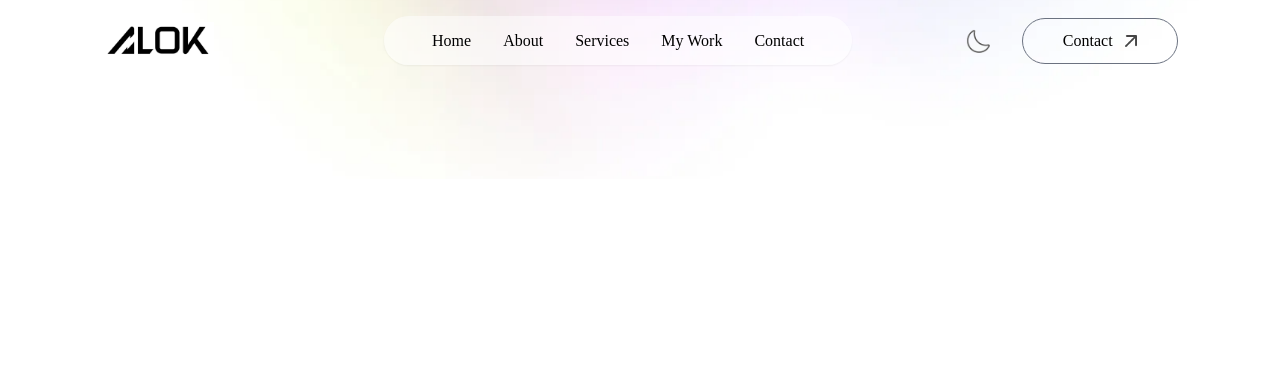
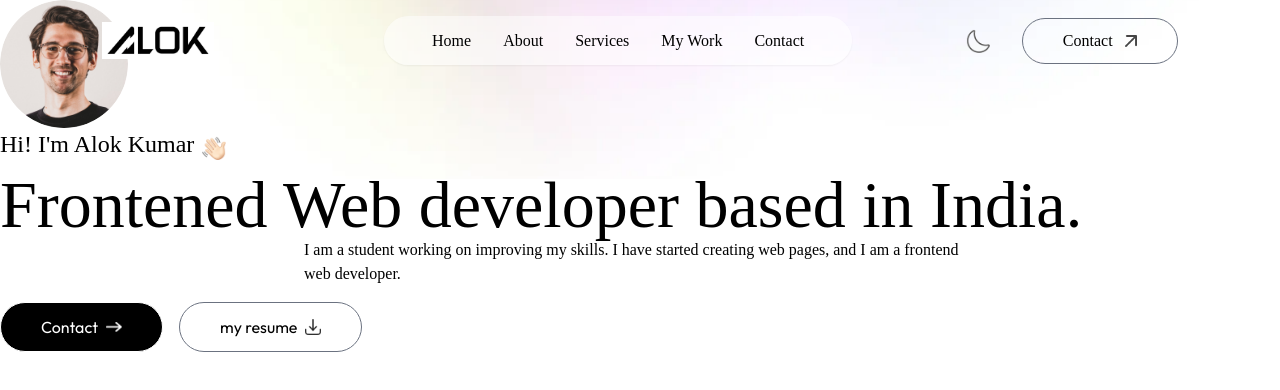
Before and after one commit to SiLEnT-24/webfolio, a Next.js app: page / in a window 1280 px wide. Shown: the top 390 px of the page. Built offline with nearby package versions, Linux system fonts and the light colour scheme; a web font is replaced by a local one.

Commit message:
Add Header component with profile and contact information

```diff
--- /dev/null
+++ b/app/components/Header.jsx
@@ -0,0 +1,36 @@
+import Image from 'next/image'
+import {assets} from '@/assets/assets'
+import React from 'react'
+
+const Header = () =>{
+    return(
+        <div>
+            <div>
+                <Image src={assets.profile_img} alt="" className='rounded-full w-32' />
+            </div>
+                <h3 className='flex items-end gap-2 text-xl md:text-2xl mb-3 font-Ovo'>
+                Hi! I'm Alok Kumar <Image src={assets.hand_icon} alt=""
+                className='w-6' /> </h3>
+                <h1 className='text-3xl sm:text-6xl lg:text-[66px] font-Ovo'>
+                    Frontened Web developer based in India.
+                </h1>
+                <p className='max-w-2xl mx-auto font-Ovo'>
+                     I am a student working on improving my skills.
+                     I have started creating web pages, and I am a frontend web developer.
+                </p>
+                <div className='flex flex-col sm:flex-row items-center gap-4 mt-4'>
+                    <a href="#contact"
+                    className='px-10 py-3 border border-white rounded-full bg-black text-white flex items-center gap-2'>
+                    Contact <Image src={assets.right_arrow_white}
+                    alt='' className='w-4' /></a>
+
+                    <a href="/sample-resume.pdf" download
+                    className='px-10 py-3 border rounded-full border-gray-500 flex items-center gap-2'>
+                    my resume <Image src={assets.download_icon}
+                    alt='' className='w-4' /></a>
+                </div>
+        </div>
+    )
+}
+
+export default Header
--- a/app/page.js
+++ b/app/page.js
@@ -1,4 +1,5 @@
 'use client'
+import Header from "./components/Header";
 import Navbar from "./components/Navbar";
 
 
@@ -6,6 +7,7 @@
   return (
     <>
     <Navbar />
+    <Header />
     </>
   );
 }
```
